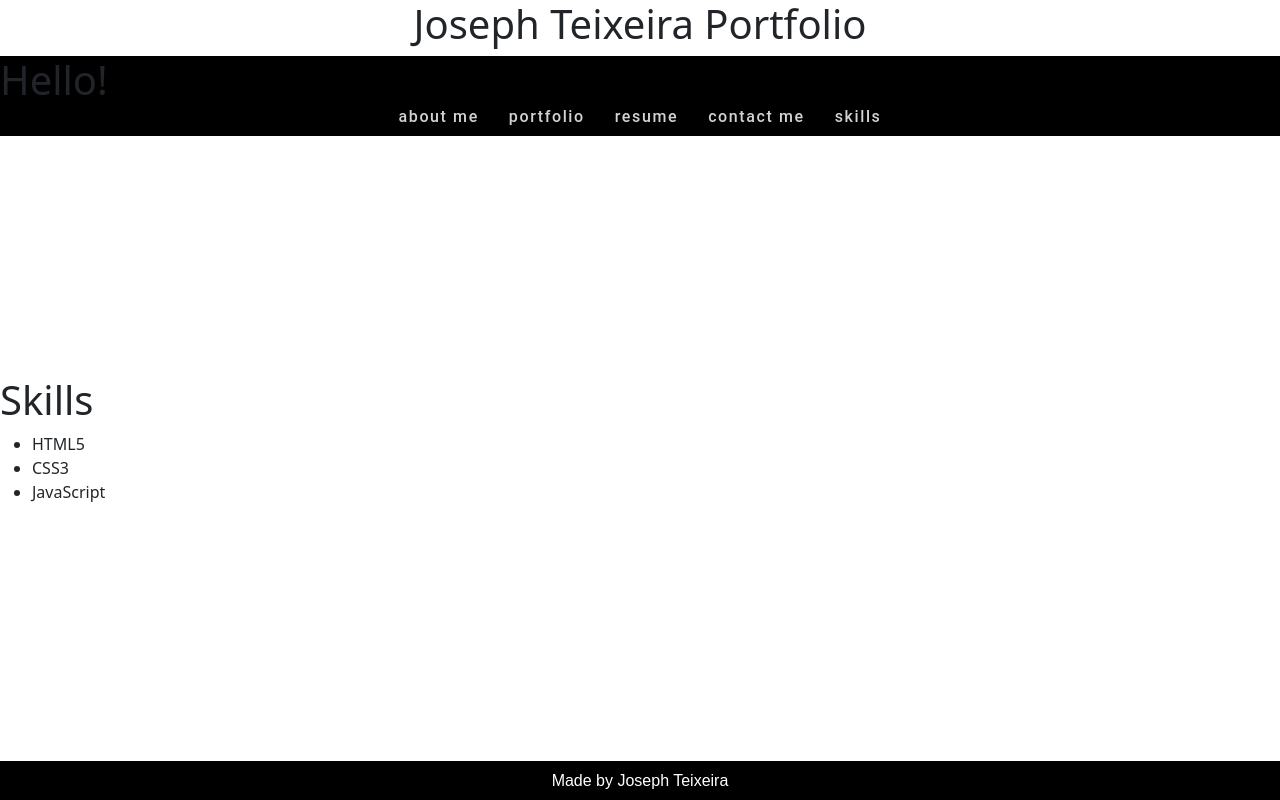
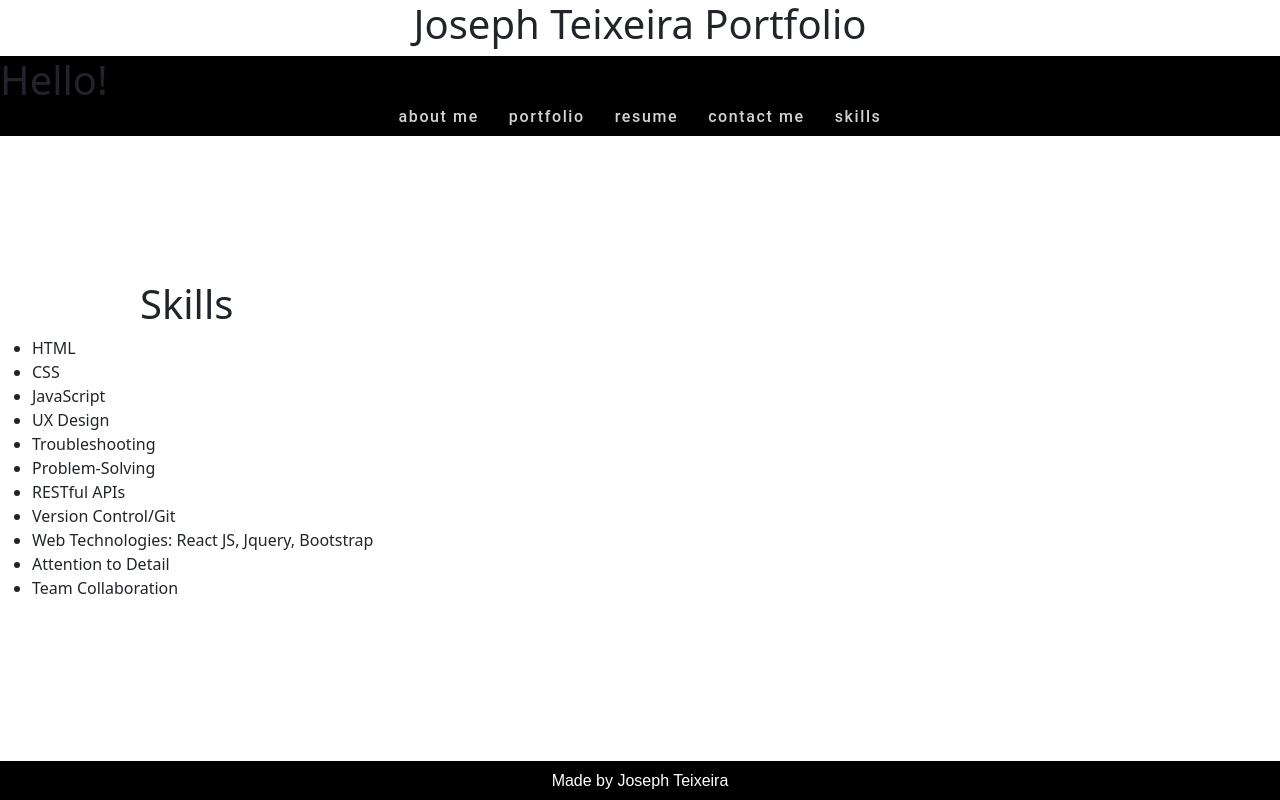
Before and after one commit to jotex11/react-portfolio, a React (Vite) app in the folder react-portfolio/: page /skills in a window 1280 px wide. Built offline with nearby package versions, Linux system fonts and the light colour scheme; the HTML template or start-up script is replaced by a standard one.

Commit message:
added to portfolio

```diff
--- a/react-portfolio/src/components/pages/conact/contactme.css
+++ b/react-portfolio/src/components/pages/conact/contactme.css
@@ -0,0 +1,24 @@
+/* contact.css */
+
+/* Style for the Contact Me heading */
+h1 {
+    font-size: 2em;
+    margin-bottom: 20px;
+    text-align: center;
+  }
+
+  /* Style for contact details */
+  p {
+    font-size: 1.2em;
+    margin-bottom: 10px;
+  }
+
+  /* Style for LinkedIn link */
+  a {
+    color: #0077b5; /* LinkedIn blue color */
+    text-decoration: none;
+  }
+
+  a:hover {
+    text-decoration: underline;
+  }
--- a/react-portfolio/src/components/pages/conact/contactme.jsx
+++ b/react-portfolio/src/components/pages/conact/contactme.jsx
@@ -1,5 +1,5 @@
 import React from 'react';
-
+import './contactme.css';
 function Contact() {
   return (
     <div>
--- a/react-portfolio/src/components/skills/skills.jsx
+++ b/react-portfolio/src/components/skills/skills.jsx
@@ -3,10 +3,17 @@ import React from 'react';
 function Skills() {
   // List of skills
   const skillsList = [
-    'HTML5',
-    'CSS3',
+    'HTML',
+    'CSS',
     'JavaScript',
-    // Add more skills as needed
+    'UX Design',
+    'Troubleshooting',
+    'Problem-Solving',
+    'RESTful APIs',
+    'Version Control/Git',
+    'Web Technologies: React JS, Jquery, Bootstrap',
+    'Attention to Detail',
+    'Team Collaboration'
   ];
 
   return (
```
